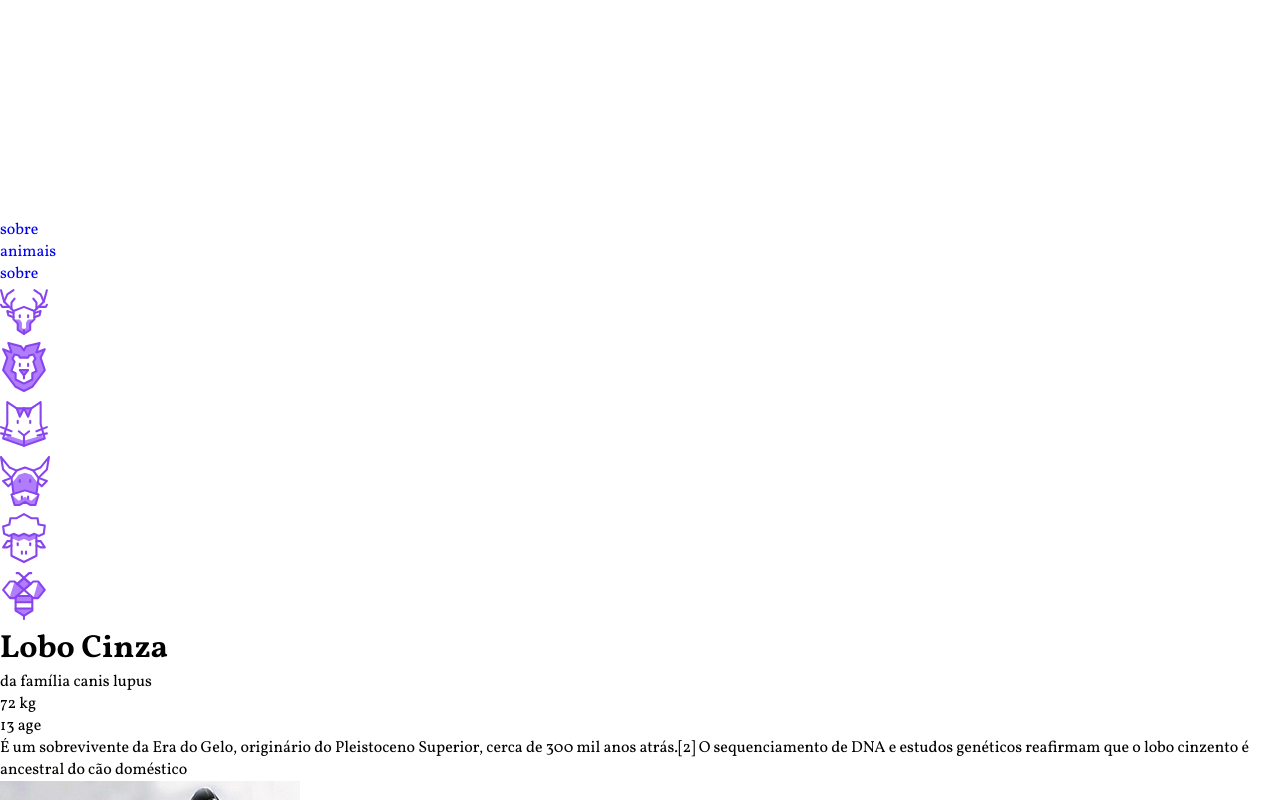
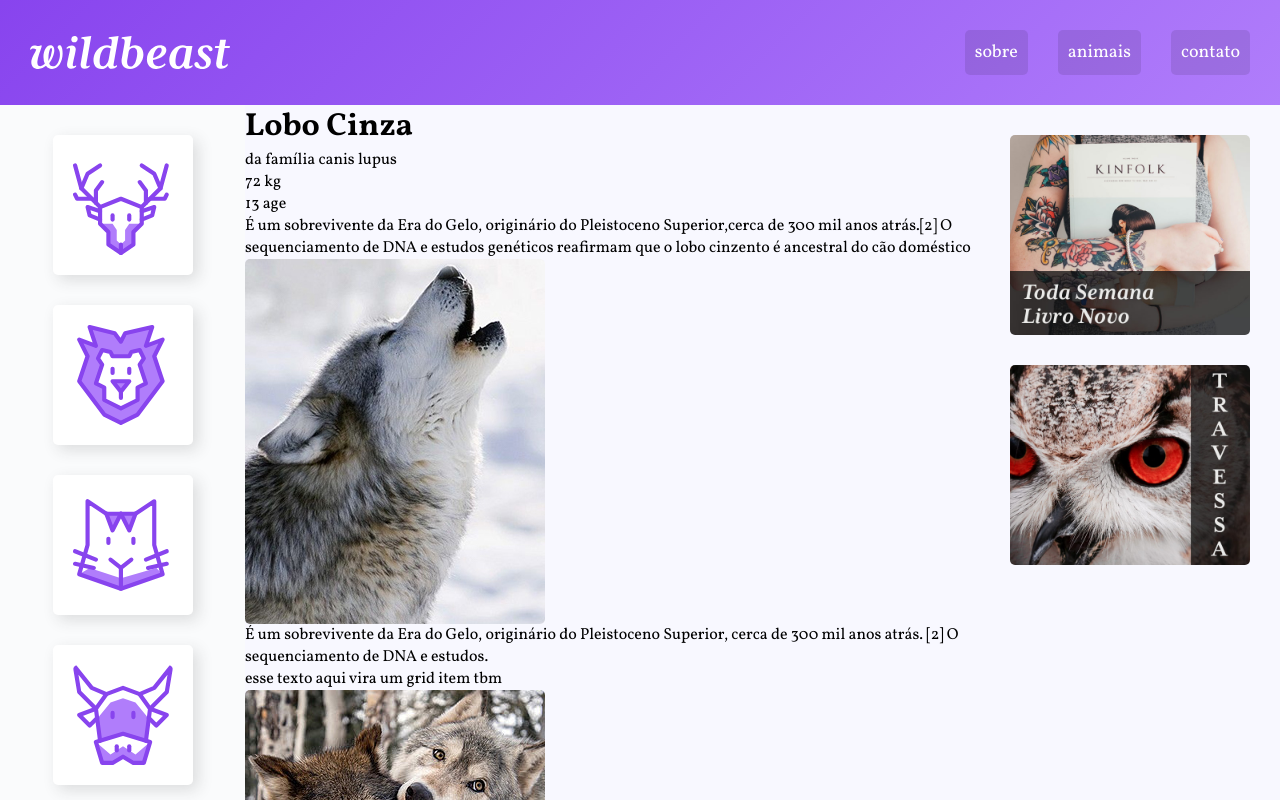
Before and after one commit to pablito42/css-grid-origamid, a plain HTML site: page index.html in a window 1280 px wide. Shown: the top 800 px of the page. Drawn offline with Linux system fonts and the light colour scheme.

Commit message:
estrutura finalizada

```diff
--- a/css/style.css
+++ b/css/style.css
@@ -1,18 +1,116 @@
-body, p, h1, ul, li, blockquote{
+body, p, h1, ul, li, blockquote {
     margin: 0;
     padding: 0;
 }
 
 body {
-    font-family: 'Vollkorn',  Georgia, serif;
+    font-family: 'Vollkorn', Georgia, serif;
+    background: ghostwhite;
 }
 
 li {
     list-style: none;
 }
+
 a {
     text-decoration: none;
 }
-.sidenav img {
-    max-width:50px;
+
+img {
+    display: block;
+    max-width: 100%;
+    border-radius: 5px;
 }
+
+.estrutura {
+    display: grid;
+    grid-template-columns: minmax(160px, 1fr) 3fr 300px;
+    grid-template-areas:
+    "header header header"
+    "sidenav content anuncios"
+    "footer footer footer"
+    ;
+}
+
+.header {
+    grid-area: header;
+    background: linear-gradient(135deg, #8844ee, #B07DFB);
+    padding: 30px;
+    display: grid;
+    grid-template-columns: 1fr auto;
+    align-items: center;
+}
+
+.logo {
+    max-width: 200px;
+}
+
+.header nav ul {
+    display: flex;
+    flex-wrap: wrap;
+}
+
+.header nav a {
+    display: block;
+    padding: 10px;
+    color: white;
+    font-size: 1.125em;
+    background: rgba(0,0,0,0.1);
+    border-radius: 5px;
+    transition: 0.1s;
+}
+
+.header a:hover {
+    background: rgba(0,0,0,.5);
+}
+
+.header li + li {
+    margin-left: 30px;
+    flex-wrap: wrap;
+}
+
+.sidenav {
+    grid-area: sidenav;
+    background: #fafbfc;
+    padding: 30px;
+}
+
+.sidenav li a {
+    display: block;
+    min-width: 60px;
+    max-width: 100px;
+    margin: 0 auto 30px auto;
+
+    background: white;
+    padding: 20px;
+    border-radius: 5px;
+
+    box-shadow: 5px 5px 15px 0px rgba(44,44,44,0.15);
+    transition: .1s ease-out;
+}
+
+.sidenav li a:hover {
+    background: #B07DFB;
+}
+.content {
+    grid-area: content;
+}
+
+.anuncios {
+    grid-area: anuncios;
+    display: grid;
+    align-content: start;
+    padding: 30px;
+    gap: 30px;
+}
+
+.footer {
+    grid-area: footer;
+    background: linear-gradient(135deg, #8844ee, #B07DFB);
+}
+
+.footer p {
+    color: white;
+    text-align: center;
+    padding: 30px;
+}
--- a/index.html
+++ b/index.html
@@ -15,13 +15,13 @@
 
             <header class="header">
                 <a href="#" class="logo">
-                    <img src="images/wildbeast.svg" alt="Logo do site Wildbeast.">
+                    <img class="logo" src="images/wildbeast.svg" alt="Logo do site Wildbeast.">
                 </a>
                 <nav>
                     <ul>
                         <li><a href="#">sobre</a></li>
                         <li><a href="#">animais</a></li>
-                        <li><a href="#">sobre</a></li>
+                        <li><a href="#">contato</a></li>
                     </ul>
                 </nav>
             </header>
@@ -29,7 +29,7 @@
             <nav class="sidenav">
                 <ul>
                     <li>
-                        <a href="#"><img src="images/icones/cervo.svg" alt="Cervo"></a>
+                        <a href="#" id="cervo"><img src="images/icones/cervo.svg" alt="Cervo"></a>
                     </li>
                     <li>
                         <a href="#"><img src="images/icones/leao.svg" alt="Leão"></a>
@@ -68,13 +68,11 @@
                     </div>
                 </div>
 
-                <p>
-                    É um sobrevivente da Era do Gelo, originário do Pleistoceno Superior,
-                     cerca de 300 mil anos atrás.[2] O sequenciamento de DNA e estudos genéticos
-                     reafirmam que o lobo cinzento é ancestral do cão doméstico
+                <p class="column-wide legenda">
+                    É um sobrevivente da Era do Gelo, originário do Pleistoceno Superior,cerca de 300 mil anos atrás.[2] O sequenciamento de DNA e estudos genéticos reafirmam que o lobo cinzento é ancestral do cão doméstico
                 </p>
 
-                <img src="images/wolf1.jpg" alt="Lobo uivando" />
+                <img class="wolf1" src="images/wolf1.jpg" alt="Lobo uivando" />
 
                 <p>
                     É um sobrevivente da Era do Gelo, originário do Pleistoceno Superior, cerca de 300 mil anos atrás.
@@ -84,21 +82,19 @@
                 <img src="images/wolf2.jpg" alt="Casal de lobos" />
 
                 <p>
-                    O peso e tamanho dos lobos variam muito em todo o mundo, tendendo a aumentar proporcionalmente com a latitude, como previsto pela teoria de Christian Bergmann.
-                     Em geral, a altura, medida a partir dos ombros, varia de 60 a 95 centímetros.
+                    O peso e tamanho dos lobos variam muito em todo o mundo, tendendo a aumentar proporcionalmente com a latitude, como previsto pela teoria de Christian Bergmann. Em geral, a altura, medida a partir dos ombros, varia de 60 a 95 centímetros.
                 </p>
 
                 <p>
-                    O peso varia geograficamente. Em média, os lobos europeus pesam 38,5 kg; os lobos da América do Norte, 36 kg; os lobos indianos e árabes, 25 kg.
-                    [7] Embora raros, lobos com mais de 77 kg foram encontrados no Alasca, Canadá,[8] e na antiga União Soviética.
+                    O peso varia geograficamente. Em média, os lobos europeus pesam 38,5 kg; os lobos da América do Norte, 36 kg; os lobos indianos e árabes, 25 kg. [7] Embora raros, lobos com mais de 77 kg foram encontrados no Alasca, Canadá,[8] e na antiga União Soviética.
                 </p>
 
-                <blockquote class="quote">
+                <blockquote class="citacao column-wide">
                     “Há algo no uivar do lobo que tira um homem do aqui e agora e o transporta para uma floresta da mente.”
                     <cite>game of thrones</cite>
                 </blockquote>
 
-                <ul>
+                <ul class="atributos">
                     <li>Surgiu: 12.000 anos</li>
                     <li>Tipo: Mámifero</li>
                     <li>Idade Média: 13 anos</li>
@@ -109,13 +105,11 @@
 
                 <div class="informacoes">
                     <p>
-                        É um sobrevivente da Era do Gelo, originário do Pleistoceno Superior, cerca de 300 mil anos atrás.
-                        [2] O sequenciamento de DNA e estudos genéticos reafirmam que o lobo cinzento é ancestral do cão doméstico.
+                        É um sobrevivente da Era do Gelo, originário do Pleistoceno Superior, cerca de 300 mil anos atrás.[2] O sequenciamento de DNA e estudos genéticos reafirmam que o lobo cinzento é ancestral do cão doméstico.
                     </p>
 
                     <p>
-                        É um sobrevivente da Era do Gelo, originário do Pleistoceno Superior, cerca de 300 mil anos atrás.
-                        [2] O sequenciamento de DNA e estudos genéticos reafirmam que o lobo cinzento é ancestral do cão doméstico.
+                        É um sobrevivente da Era do Gelo, originário do Pleistoceno Superior, cerca de 300 mil anos atrás.[2] O sequenciamento de DNA e estudos genéticos reafirmam que o lobo cinzento é ancestral do cão doméstico.
                     </p>
                 </div>
 
@@ -124,10 +118,10 @@
 
             <aside class="anuncios">
                 <div class="anuncio-item">
-                    <img src="/images/anuncio-1.jpg" alt="Primeiro anúncio">
+                    <img src="images/anuncio-1.jpg" alt="Primeiro anúncio">
                 </div>
                 <div class="anuncio-item">
-                    <img src="/images/anuncio-2.jpg" alt="Segundo anúncio">
+                    <img src="images/anuncio-2.jpg" alt="Segundo anúncio">
                 </div>
             </aside>
 
```
